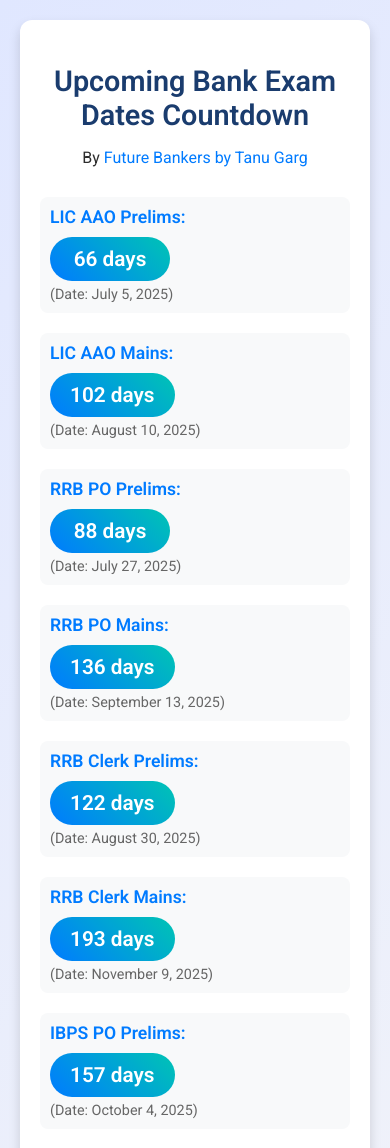
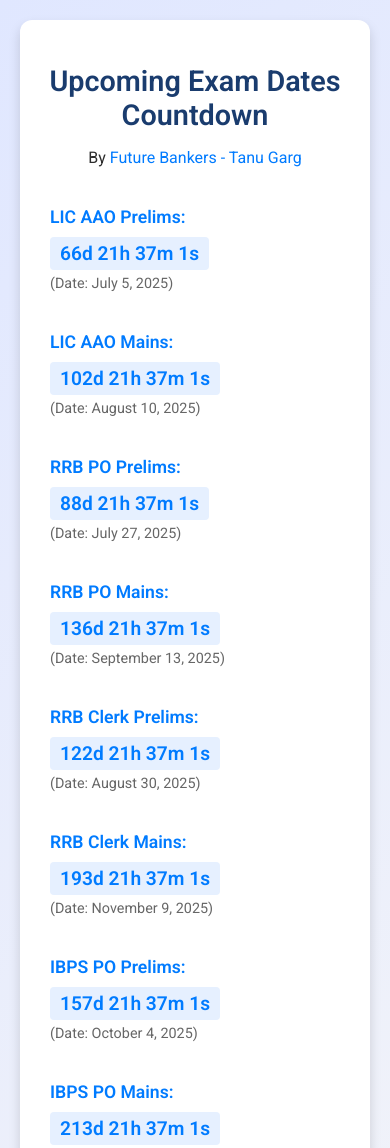
Before and after one commit to futurebankerstanugarg/Timer-exam, a plain HTML site: page index.html in a window 390 px wide. Shown: the top 1148 px of the page. Drawn offline with Linux system fonts and the light colour scheme.

Commit message:
Update index.html

```diff
--- a/index.html
+++ b/index.html
@@ -3,11 +3,11 @@
 <head>
     <meta charset="UTF-8">
     <meta name="viewport" content="width=device-width, initial-scale=1.0">
-    <meta name="description" content="Countdown timer for upcoming bank exams including LIC AAO, RRB PO, RRB Clerk, IBPS PO, and IBPS Clerk.">
+    <meta name="description" content="Countdown timer for upcoming exams including LIC AAO, RRB PO, RRB Clerk, IBPS PO, and IBPS Clerk.">
     <meta name="keywords" content="bank exams, countdown timer, LIC AAO, RRB PO, IBPS PO, exam dates">
     <meta name="author" content="Tanu Garg">
     <meta property="og:title" content="Bank Exam Dates Countdown">
-    <meta property="og:description" content="Track upcoming bank exam dates with our countdown timer by Future Bankers by Tanu Garg.">
+    <meta property="og:description" content="Track upcoming bank exam dates with our countdown timer by Future Bankers - Tanu Garg.">
     <meta property="og:type" content="website">
     <meta property="og:url" content="https://yourwebsite.com">
     <meta property="og:image" content="https://yourwebsite.com/og-image.jpg">
@@ -66,15 +66,13 @@
             display: flex;
             justify-content: space-between;
             align-items: center;
-            padding: 15px;
-            border-radius: 8px;
-            background: #f8f9fa;
-            transition: transform 0.2s ease, box-shadow 0.2s ease;
+            padding: 10px;
+            border-radius: 6px;
+            transition: background 0.3s ease;
         }
 
         .exam-date:hover {
-            transform: translateY(-2px);
-            box-shadow: 0 4px 8px rgba(0, 0, 0, 0.1);
+            background: #f0f4ff;
         }
 
         .exam-date strong {
@@ -92,25 +90,12 @@
         }
 
         .countdown {
-            font-size: 1.5rem;
+            font-size: 1.4rem;
             font-weight: bold;
-            color: #fff;
-            background: linear-gradient(45deg, #007BFF, #00c4b4);
-            padding: 10px 20px;
-            border-radius: 50px;
-            display: inline-flex;
-            align-items: center;
-            justify-content: center;
-            min-width: 100px;
-            animation: fadeIn 0.5s ease-in;
-        }
-
-        .countdown.completed {
-            background: #dc3545;
-        }
-
-        .countdown.exam-day {
-            background: #28a745;
+            color: #007BFF;
+            background: #e6f0ff;
+            padding: 5px 10px;
+            border-radius: 4px;
         }
 
         .exam-date-text {
@@ -202,20 +187,11 @@
 
         body.dark-mode .exam-date {
             color: #ecf0f1;
-            background: #34495e;
         }
 
         body.dark-mode .countdown {
-            color: #fff;
-            background: linear-gradient(45deg, #3498db, #1abc9c);
-        }
-
-        body.dark-mode .countdown.completed {
-            background: #c0392b;
-        }
-
-        body.dark-mode .countdown.exam-day {
-            background: #27ae60;
+            color: #3498db;
+            background: #34495e;
         }
 
         body.dark-mode .refresh-button {
@@ -250,11 +226,6 @@
             background: #2980b9;
         }
 
-        @keyframes fadeIn {
-            from { opacity: 0; transform: scale(0.9); }
-            to { opacity: 1; transform: scale(1); }
-        }
-
         @media (max-width: 600px) {
             .countdown-container {
                 padding: 20px;
@@ -269,12 +240,10 @@
                 font-size: 1.1rem;
                 flex-direction: column;
                 align-items: flex-start;
-                padding: 10px;
             }
             .countdown {
-                font-size: 1.3rem;
+                font-size: 1.2rem;
                 margin-top: 10px;
-                min-width: 80px;
             }
             .exam-date-text {
                 margin-left: 0;
@@ -289,8 +258,8 @@
 </head>
 <body>
     <section class="countdown-container" aria-labelledby="countdown-title">
-        <h1 id="countdown-title">Upcoming Bank Exam Dates Countdown</h1>
-        <p class="channel-credit">By <a href="https://linktr.ee/tanugarg01" target="_blank">Future Bankers by Tanu Garg</a></p>
+        <h1 id="countdown-title">Upcoming Exam Dates Countdown</h1>
+        <p class="channel-credit">By <a href="https://linktr.ee/tanugarg01" target="_blank">Future Bankers - Tanu Garg</a></p>
 
         <article class="exam-date" role="region" aria-label="LIC AAO Prelims countdown" data-date="">
             <strong><a href="https://www.licindia.in/" target="_blank">LIC AAO Prelims:</a></strong>
@@ -381,7 +350,7 @@
             return date.toLocaleDateString('en-US', { month: 'long', day: 'numeric', year: 'numeric' });
         }
 
-        // Function to calculate days remaining
+        // Function to calculate time difference
         function updateCountdown() {
             const now = new Date().getTime();
             Object.keys(examDates).forEach(exam => {
@@ -389,17 +358,19 @@
                 const examTime = examDates[exam].getTime();
                 const timeLeft = examTime - now;
 
-                countdownElement.classList.remove('completed', 'exam-day');
-
                 if (timeLeft > 0) {
                     const days = Math.floor(timeLeft / (1000 * 60 * 60 * 24));
-                    countdownElement.innerHTML = `${days} days`;
+                    const hours = Math.floor((timeLeft % (1000 * 60 * 60 * 24)) / (1000 * 60 * 60));
+                    const minutes = Math.floor((timeLeft % (1000 * 60 * 60)) / (1000 * 60));
+                    const seconds = Math.floor((timeLeft % (1000 * 60)) / 1000);
+                    countdownElement.innerHTML = `${days}d ${hours}h ${minutes}m ${seconds}s`;
+                    countdownElement.style.color = '#007BFF';
                 } else if (timeLeft > -86400000) {
-                    countdownElement.innerHTML = "Exam Day!";
-                    countdownElement.classList.add('exam-day');
+                    countdownElement.innerHTML = "EXAM DAY!";
+                    countdownElement.style.color = '#28a745';
                 } else {
                     countdownElement.innerHTML = "Exam Completed";
-                    countdownElement.classList.add('completed');
+                    countdownElement.style.color = '#dc3545';
                 }
             });
         }
@@ -411,7 +382,7 @@
 
         // Initial call and interval
         updateCountdown();
-        setInterval(updateCountdown, 1000 * 60 * 60 * 24); // Update daily since only days matter
+        setInterval(updateCountdown, 1000);
 
         // Add exam dates to HTML
         Object.keys(examDates).forEach(exam => {
```
